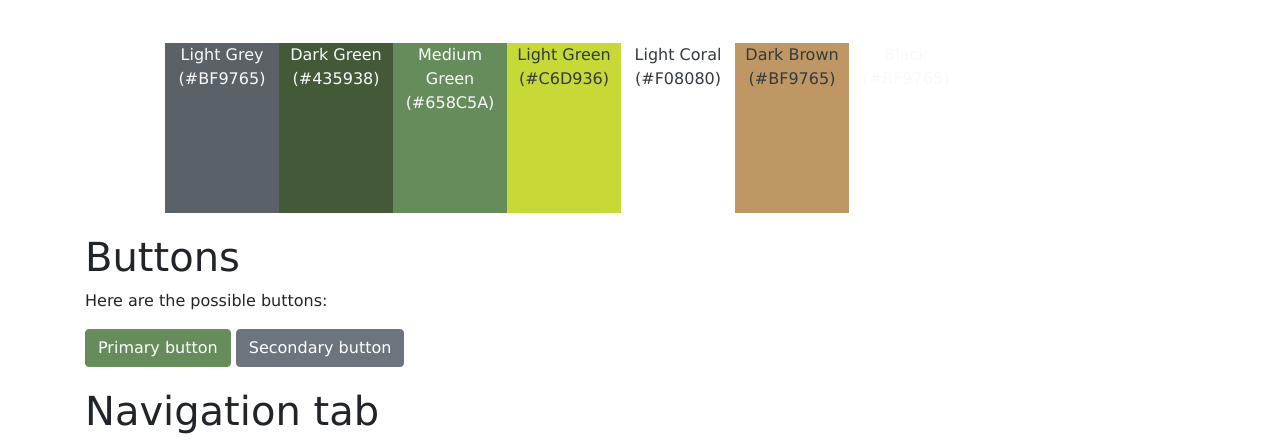
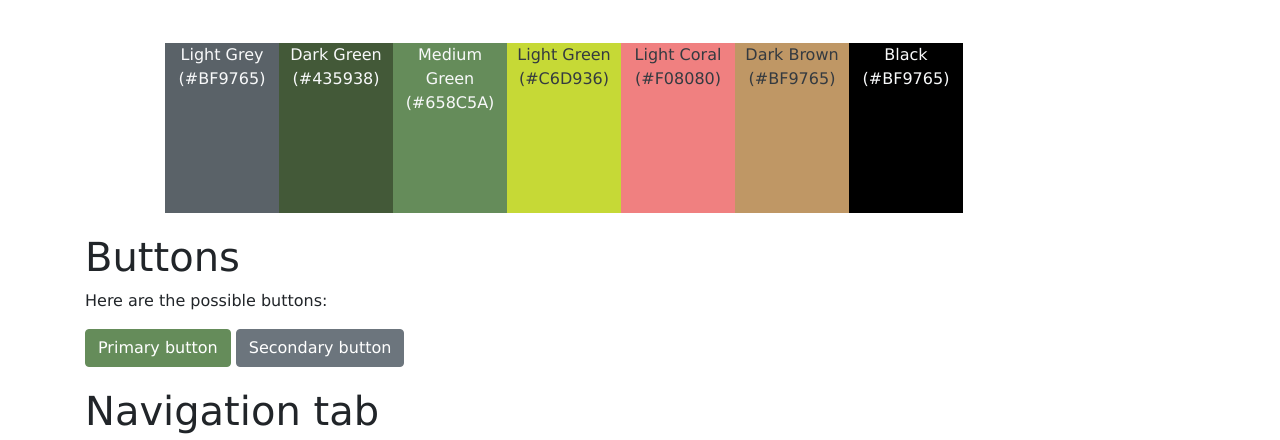
Before and after one commit to chloeshim/recycleRanger, a website: page views/public/styleguide.html in a window 1280 px wide. Shown: the part 655-1095 px from the top of the page. Drawn offline with nearby package versions, Linux system fonts and the light colour scheme.

Commit message:
UI Bug fix on styleguide

```diff
--- a/views/public/stylesheets/style.css
+++ b/views/public/stylesheets/style.css
@@ -58,6 +58,14 @@ body {
 
 .bg-light-grey {
     background-color: #5a6268;
+}
+
+.bg-light-coral {
+    background-color: #F08080;
+}
+
+.bg-black {
+    background-color: #000000;
 }
 
 /* Buttons */
```
